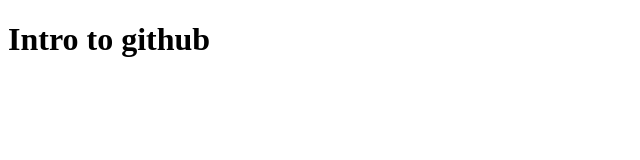
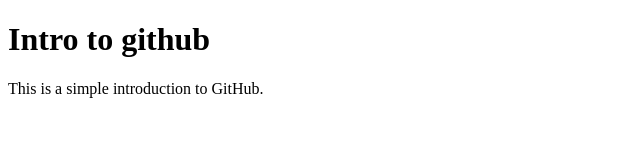
Before and after one commit to mola-bj/testing, a plain HTML site: page index.html in a window 1280 px wide. Shown: the whole page, without its empty margins (0-640 px from the left). Drawn offline with Linux system fonts and the light colour scheme.

Commit message:
Add introductory paragraph to index.html

```diff
--- a/index.html
+++ b/index.html
@@ -7,5 +7,6 @@
 </head>
 <body>
   <h1>Intro to github</h1>
+  <p>This is a simple introduction to GitHub.</p>
 </body>
 </html>
```
